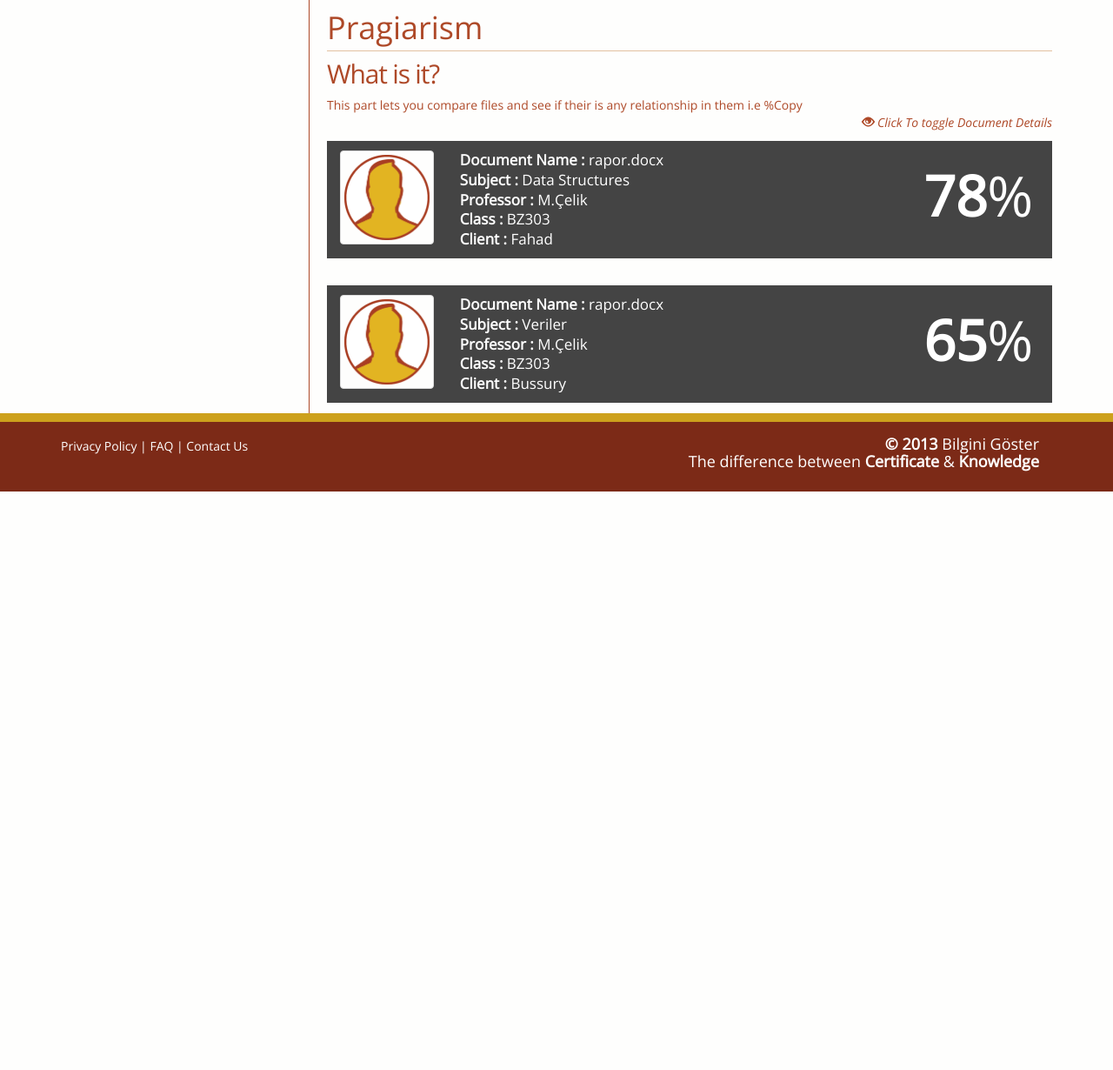
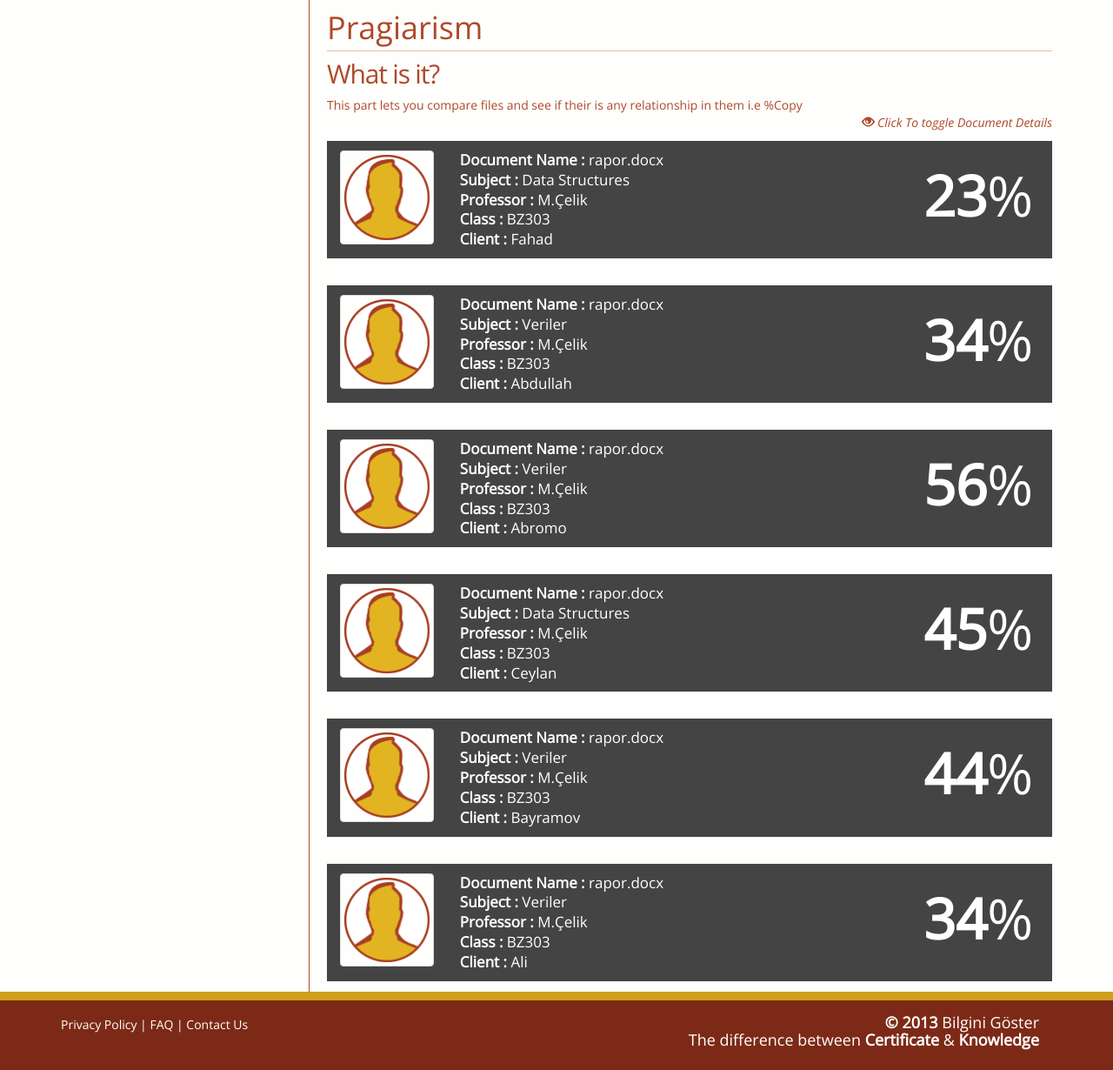
Before and after one commit to fadsel/Bilgini_Goster, a PHP site: page /user.php in a window 1280 px wide. Shown: the part 594-1824 px from the top of the page at 87% size. Before the commit the page ends 1159 px from the top, so only its background shows below. Run offline with PHP 8.4, Linux system fonts and the light colour scheme.

Commit message:
Producing dummy content

```diff
--- a/modules/userContent.php
+++ b/modules/userContent.php
@@ -20,15 +20,40 @@
         <h1>Pragiarism</h1>
         <hr>
         <div class="row"><div class=""><h2>What is it?</h2>This part lets you compare files and see if their is any relationship in them i.e %Copy</div><i class="pull-right" ><i class="glyphicon glyphicon-eye-open"></i> Click To toggle Document Details</i></div>
-    <?php   $name="Fahad";
+
+        <?php   $name="Fahad";
             $subject = "Data Structures";
-            $marks = "78";
+            $marks = "23";
             include('plagiarism_row.php');
         ?>
-    <?php   $name="Bussury";
+
+        <?php   $name="Abdullah";
             $subject = "Veriler";
-            $marks = "65";
+            $marks = "34";
             include('plagiarism_row.php');
+        ?>
+
+        <?php   $name="Abromo";
+        $subject = "Veriler";
+        $marks = "56";
+        include('plagiarism_row.php');
+        ?>
+        <?php   $name="Ceylan";
+        $subject = "Data Structures";
+        $marks = "45";
+        include('plagiarism_row.php');
+        ?>
+
+        <?php   $name="Bayramov";
+        $subject = "Veriler";
+        $marks = "44";
+        include('plagiarism_row.php');
+        ?>
+
+        <?php   $name="Ali";
+        $subject = "Veriler";
+        $marks = "34";
+        include('plagiarism_row.php');
         ?>
 
     </div>
```
